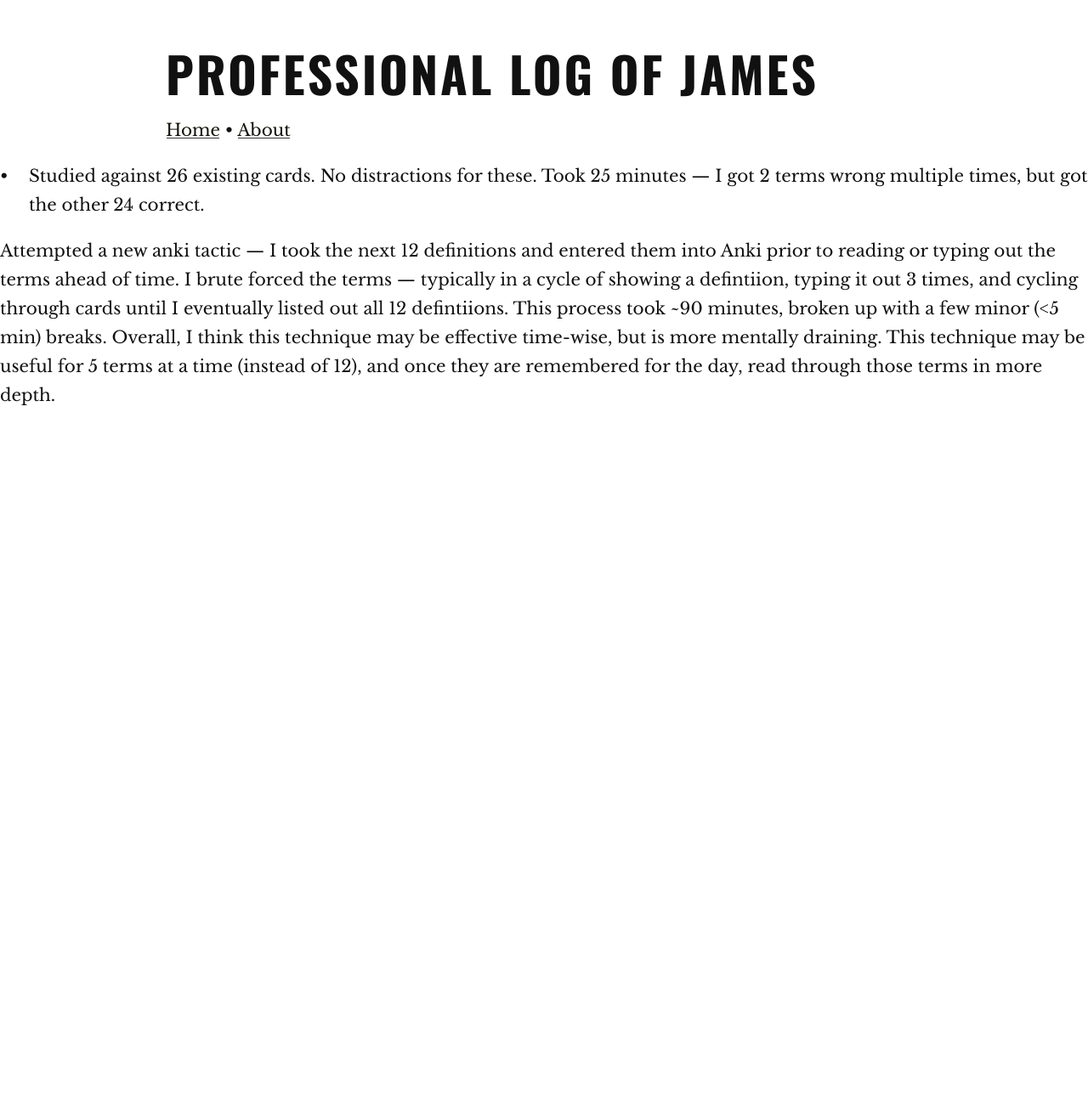
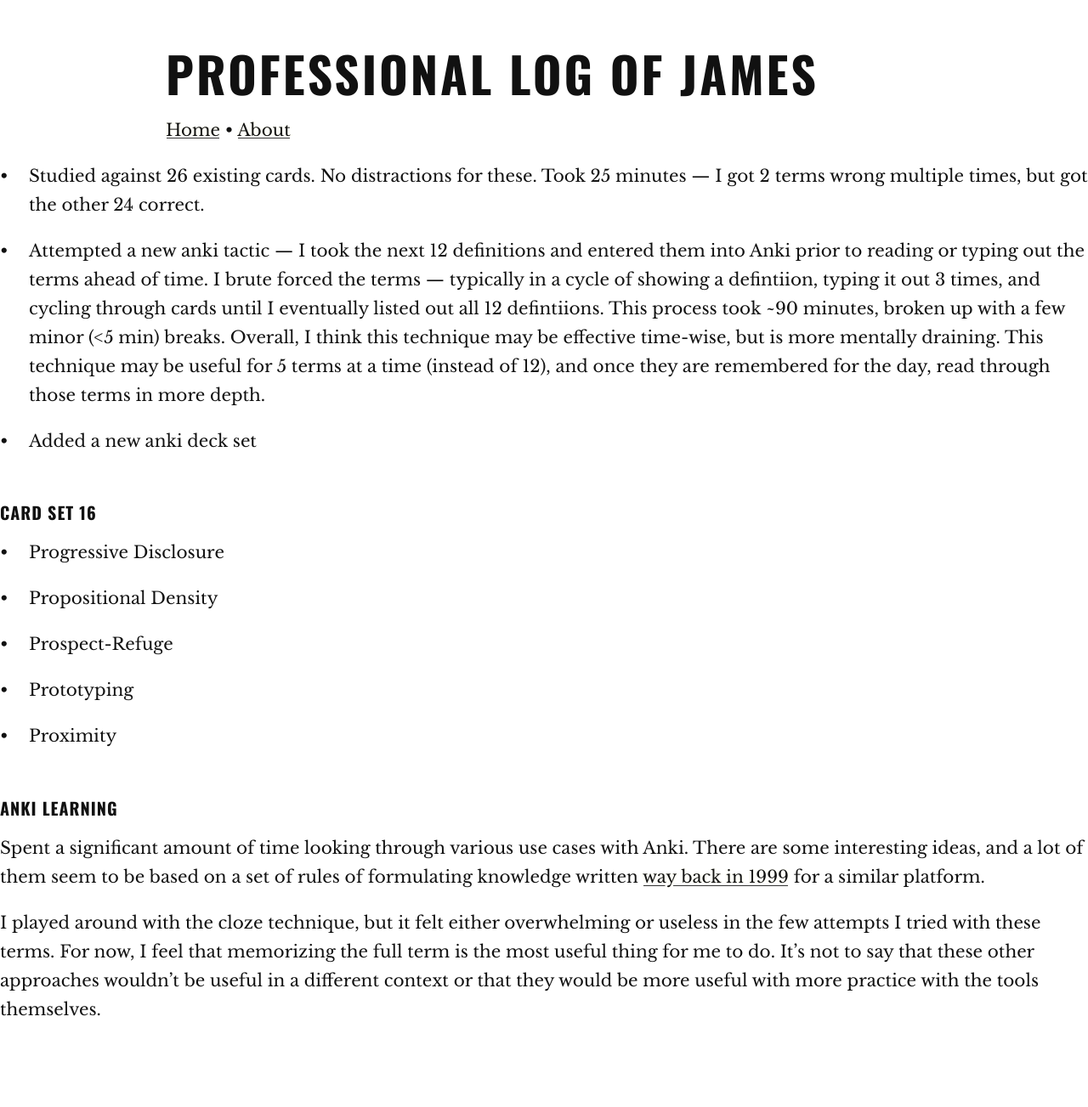
Before and after one commit to jpex/log, a Jekyll site: the page built from _posts/2017-11-27-25.md, in a window 1280 px wide. Shown: the whole page at 85% size. Built offline with Jekyll 4.4.1, drawn with Linux system fonts in a browser that asks for light colours; before the commit the page ends 900 px from its top, so only the background shows below that.

Commit message:
Update 2017-11-27-25.md

```diff
--- a/_posts/2017-11-27-25.md
+++ b/_posts/2017-11-27-25.md
@@ -1,7 +1,28 @@
 ---
-tags: upd
+tags: upd, anki
 ---
 
 * Studied against 26 existing cards. No distractions for these. Took 25 minutes — I got 2 terms wrong multiple times, but got the other 24 correct.
 
-Attempted a new anki tactic — I took the next 12 definitions and entered them into Anki prior to reading or typing out the terms ahead of time. I brute forced the terms — typically in a cycle of showing a defintiion, typing it out 3 times, and cycling through cards until I eventually listed out all 12 defintiions. This process took ~90 minutes, broken up with a few minor (<5 min) breaks. Overall, I think this technique may be effective time-wise, but is more mentally draining. This technique may be useful for 5 terms at a time (instead of 12), and once they are remembered for the day, read through those terms in more depth.
+* Attempted a new anki tactic — I took the next 12 definitions and entered them into Anki prior to reading or typing out the terms ahead of time. I brute forced the terms — typically in a cycle of showing a defintiion, typing it out 3 times, and cycling through cards until I eventually listed out all 12 defintiions. This process took ~90 minutes, broken up with a few minor (<5 min) breaks. Overall, I think this technique may be effective time-wise, but is more mentally draining. This technique may be useful for 5 terms at a time (instead of 12), and once they are remembered for the day, read through those terms in more depth.
+
+* Added a new anki deck set
+
+### Card Set 16
+
+* Progressive Disclosure
+
+* Propositional Density
+
+* Prospect-Refuge
+
+* Prototyping
+
+* Proximity
+
+
+### Anki Learning
+
+Spent a significant amount of time looking through various use cases with Anki. There are some interesting ideas, and a lot of them seem to be based on a set of rules of formulating knowledge written [way back in 1999](https://www.supermemo.com/en/articles/20rules) for a similar platform.
+
+I played around with the cloze technique, but it felt either overwhelming or useless in the few attempts I tried with these terms. For now, I feel that memorizing the full term is the most useful thing for me to do. It's not to say that these other approaches wouldn't be useful in a different context or that they would be more useful with more practice with the tools themselves.
```
